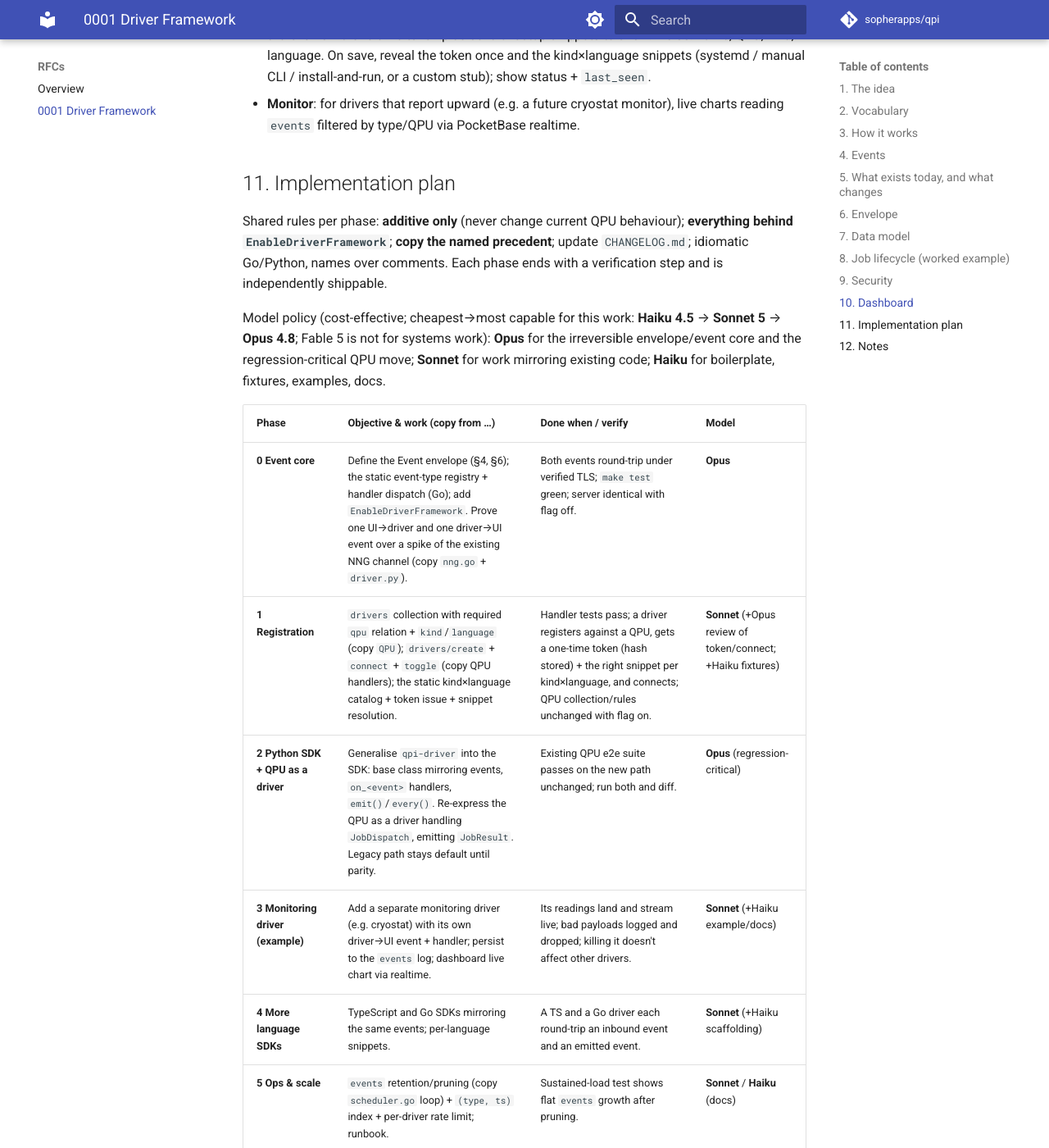
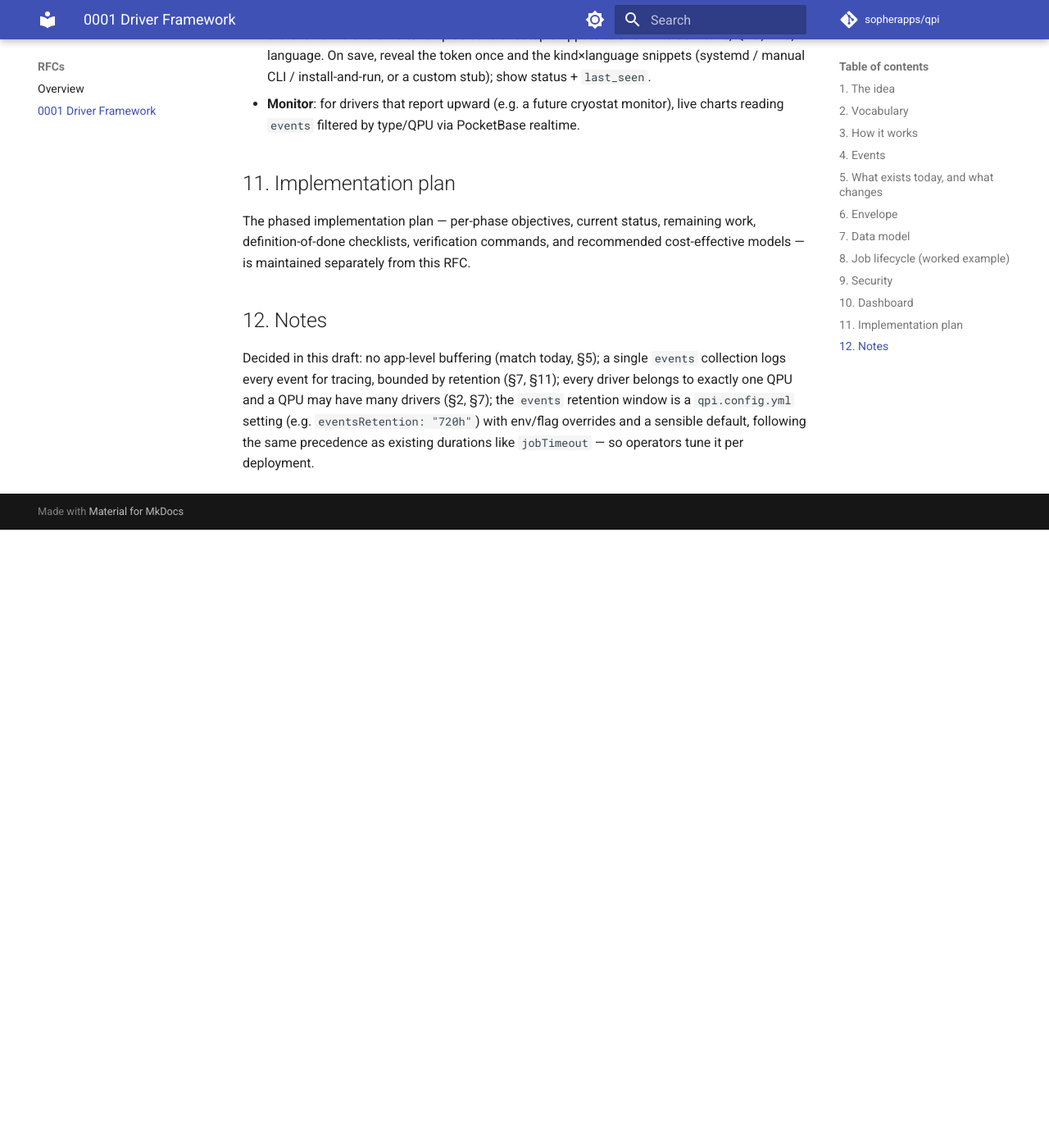
Before and after one commit to sopherapps/qpi, an MkDocs documentation site: the page built from docs/rfcs/0001-driver-framework.md, in a window 1280 px wide and 1400 px high, scrolled down 5430 px. Shown: the whole window at 82% size. Built offline with MkDocs 1.6.1 and Material for MkDocs 9.7.7, drawn with Linux system fonts in a browser that asks for light colours; comment, search, counter and statistics services are not loaded; the version menu is left out; after the commit the page ends 6076 px from its top, so only the background shows below that; some of the changed text lies outside the part shown.

Commit message:
Move roadmap out of the RFC

```diff
--- a/docs/rfcs/0001-driver-framework.md
+++ b/docs/rfcs/0001-driver-framework.md
@@ -219,27 +219,9 @@ and no per-event ownership check to get wrong.
 
 ## 11. Implementation plan
 
-Shared rules per phase: **additive only** (never change current QPU behaviour);
-**everything behind `EnableDriverFramework`**; **copy the named precedent**; update
-`CHANGELOG.md`; idiomatic Go/Python, names over comments. Each phase ends with a
-verification step and is independently shippable.
-
-Model policy (cost-effective; cheapest→most capable for this work: **Haiku 4.5** →
-**Sonnet 5** → **Opus 4.8**; Fable 5 is not for systems work): **Opus** for the
-irreversible envelope/event core and the regression-critical QPU move; **Sonnet**
-for work mirroring existing code; **Haiku** for boilerplate, fixtures, examples, docs.
-
-| Phase | Objective & work (copy from …) | Done when / verify | Model |
-| --- | --- | --- | --- |
-| **0 Event core** | Define the Event envelope (§4, §6); the static event-type registry + handler dispatch (Go); add `EnableDriverFramework`. Prove one UI→driver and one driver→UI event over a spike of the existing NNG channel (copy `nng.go` + `driver.py`). | Both events round-trip under verified TLS; `make test` green; server identical with flag off. | **Opus** |
-| **1 Registration** | `drivers` collection with required `qpu` relation + `kind`/`language` (copy `QPU`); `drivers/create` + `connect` + `toggle` (copy QPU handlers); the static kind×language catalog + token issue + snippet resolution. | Handler tests pass; a driver registers against a QPU, gets a one-time token (hash stored) + the right snippet per kind×language, and connects; QPU collection/rules unchanged with flag on. | **Sonnet** (+Opus review of token/connect; +Haiku fixtures) |
-| **2 Python SDK + QPU as a driver** | Generalise `qpi-driver` into the SDK: base class mirroring events, `on_<event>` handlers, `emit()`/`every()`. Re-express the QPU as a driver handling `JobDispatch`, emitting `JobResult`. Legacy path stays default until parity. | Existing QPU e2e suite passes on the new path unchanged; run both and diff. | **Opus** (regression-critical) |
-| **3 Monitoring driver (example)** | Add a separate monitoring driver (e.g. cryostat) with its own driver→UI event + handler; persist to the `events` log; dashboard live chart via realtime. | Its readings land and stream live; bad payloads logged and dropped; killing it doesn't affect other drivers. | **Sonnet** (+Haiku example/docs) |
-| **4 More language SDKs** | TypeScript and Go SDKs mirroring the same events; per-language snippets. | A TS and a Go driver each round-trip an inbound event and an emitted event. | **Sonnet** (+Haiku scaffolding) |
-| **5 Ops & scale** | `events` retention/pruning (copy `scheduler.go` loop) + `(type, ts)` index + per-driver rate limit; runbook. | Sustained-load test shows flat `events` growth after pruning. | **Sonnet** / **Haiku** (docs) |
-
-Sequencing: 0→1→2 proves the framework by moving the QPU onto it (first
-milestone). 3 delivers monitoring. 4–5 broaden and harden.
+The phased implementation plan — per-phase objectives, current status, remaining
+work, definition-of-done checklists, verification commands, and recommended
+cost-effective models — is maintained separately from this RFC.
 
 ## 12. Notes
 
```
